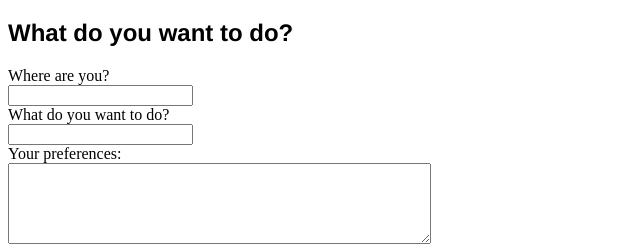
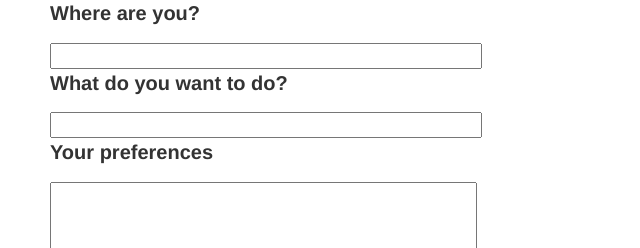
Before and after one commit to Bill2462/hackaton, a Flask app: page / in a window 1280 px wide. Shown: the part 961-1209 px from the top of the page, without its empty margins (0-640 px from the left). Run offline with Flask 2, Linux system fonts and the light colour scheme; parts of the project's set-up code (start-up, migrations or seed data) failed here and were passed over; some libraries are stand-ins or nearby versions.

Commit message:
Final touches

```diff
--- a/templates/page.html
+++ b/templates/page.html
@@ -3,25 +3,33 @@
 <head>
     <meta charset="UTF-8">
     <title>Smart activity planner</title>
-      <link rel="stylesheet" type="text/css" href="http://cdn.leafletjs.com/leaflet/v0.7.7/leaflet.css" />
+    <meta name="viewport" content="width=device-width, initial-scale=1">
+    <link rel="stylesheet" href="https://maxcdn.bootstrapcdn.com/bootstrap/3.4.1/css/bootstrap.min.css">
+    <script src="https://ajax.googleapis.com/ajax/libs/jquery/3.6.0/jquery.min.js"></script>
+    <script src="https://maxcdn.bootstrapcdn.com/bootstrap/3.4.1/js/bootstrap.min.js"></script>
 
-      <script type='text/javascript' src='//ajax.googleapis.com/ajax/libs/jquery/2.0.3/jquery.min.js'></script>
-      <script type='text/javascript' src='http://cdn.leafletjs.com/leaflet/v0.7.7/leaflet.js'></script>
+    <style>
+    div {
+        margin-left: 50px;
+    }
+    </style>
+
 </head>
 <body>
 <img src="https://cdn.discordapp.com/attachments/953275734309351424/954790858765533245/unknown.png" alt="" style="width: 100%;height: auto;">
-<h2 style="font-family:Helvetica;">What do you want to do?</h2>
 
+<br>
+<div>
 <form method="post">
-      <label for="where">Where are you?</label>
+      <label for="where"><p style="font-size:20px;">Where are you?</p></label>
       <br>
-      <input type="text" name="where" value="{{ request.form['where'] }}" required>
+      <input type="text" name="where" size="50" value="{{ request.form['where'] }}" required>
       <br>
-      <label for="request"> What do you want to do?</label>
+      <label for="request"><p style="font-size:20px;">What do you want to do?</p></label>
       <br>
-      <input type="text" name="request" value="{{ request.form['request'] }}" required>
+      <input type="text" name="request" size="50" value="{{ request.form['request'] }}" required>
       <br>
-      <label for="preferences">Your preferences:</label>
+      <label for="preferences"><p style="font-size:20px;">Your preferences</p></label>
       <br>
       <textarea name="preferences" rows="5" cols="50">{{ request.form['preferences'] }}</textarea>
       <br>
@@ -71,6 +79,7 @@ I'm taking the following preferences into account:
     </script>
 
 {% endif %}
+</div>
 
 <img src="https://cdn.discordapp.com/attachments/953275734309351424/954800315335585842/unknown.png" alt="" style="width: 100%;height: auto;">
 
```
Also changed, not shown: actions.py (+7 -7 lines).
